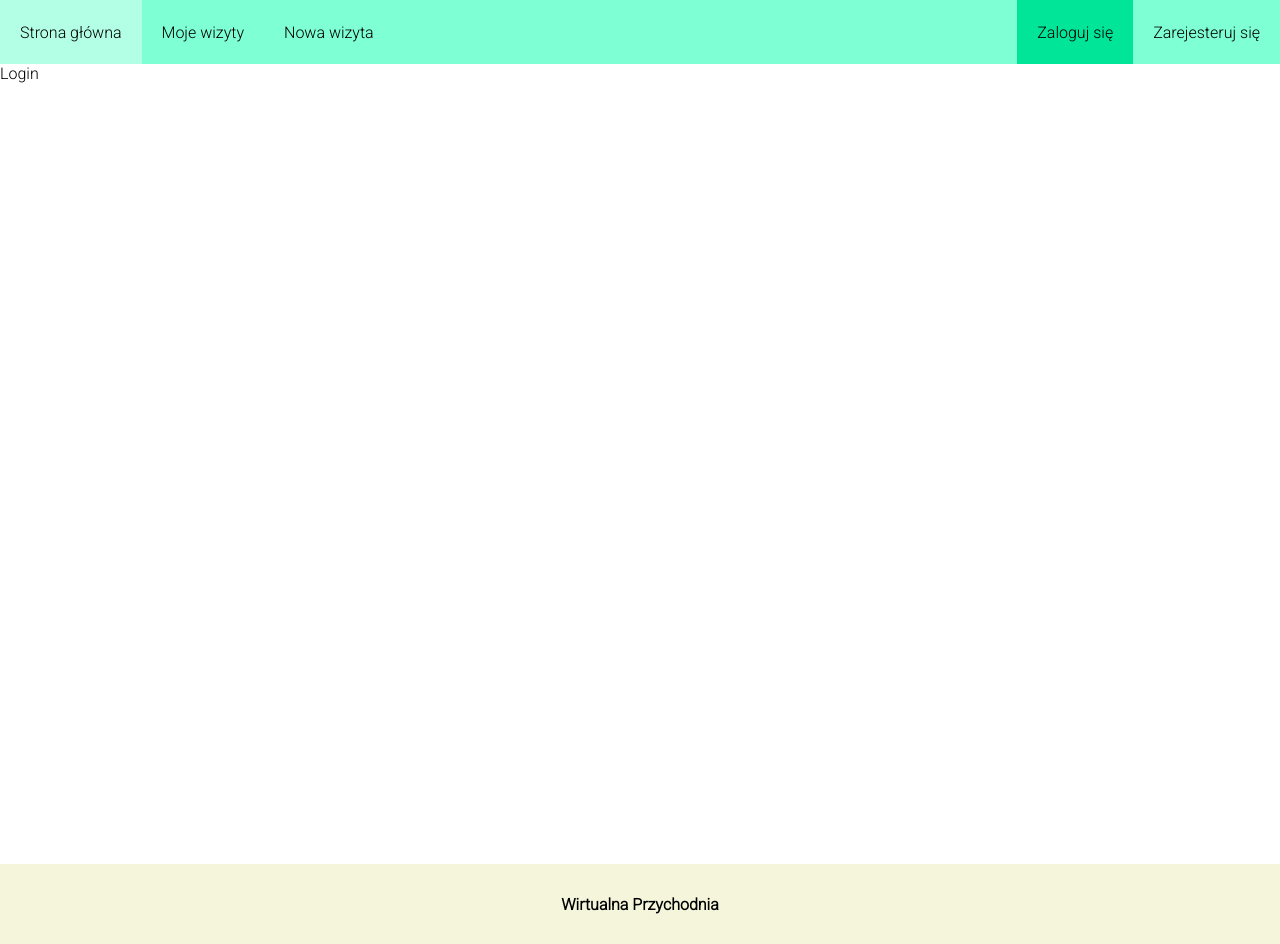
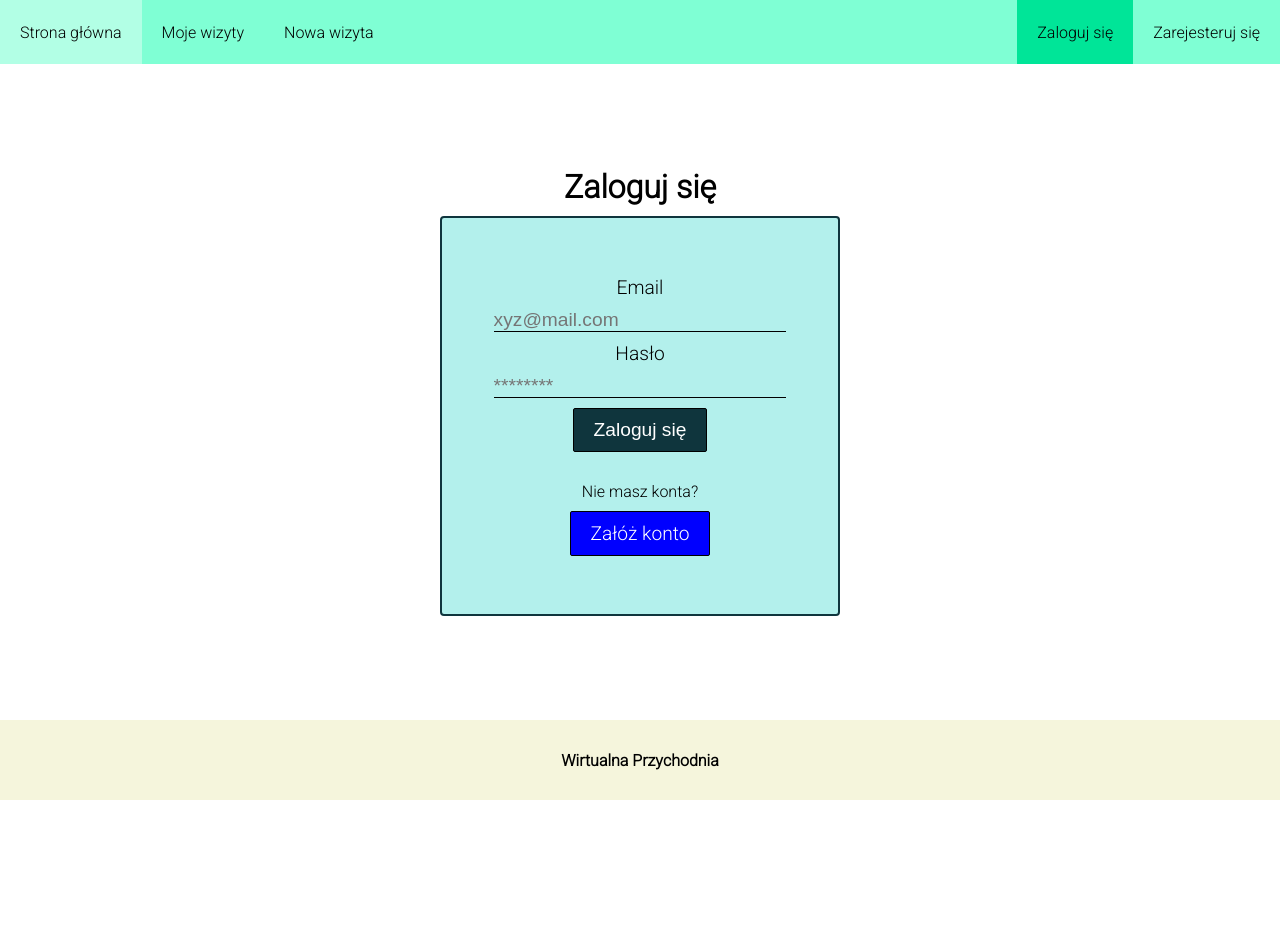
Before and after one commit to michalrusak/Wirtualna-przychodnia, a React (Create React App) app: page /login in a window 1280 px wide. After the commit the page ends 800 px from the top, so only its background shows below. Built offline with nearby package versions, Linux system fonts and the light colour scheme; no server answers.

Commit message:
Add login and register forms

```diff
--- a/package.json
+++ b/package.json
@@ -18,7 +18,8 @@
     "react-scripts": "5.0.1",
     "sass": "^1.69.0",
     "typescript": "^4.9.5",
-    "web-vitals": "^2.1.4"
+    "web-vitals": "^2.1.4",
+    "yup": "^1.3.2"
   },
   "scripts": {
     "start": "react-scripts start",
--- /dev/null
+++ b/src/pages/login/Login.scss
@@ -0,0 +1,41 @@
+@import "../../styles/main.scss";
+
+.login {
+  @extend .flex-center;
+  @extend .flex-center-page;
+  gap: 10px;
+
+  &__title {
+    color: $color-font-black;
+  }
+
+  &__form {
+    @extend .form;
+    width: 400px;
+    height: 400px;
+  }
+
+  &__label {
+    @extend .label;
+  }
+
+  &__input {
+    @extend .input;
+  }
+
+  &__error {
+    @extend .error;
+  }
+
+  &__submit {
+    @extend .submit;
+  }
+
+  &__question {
+    @extend .question;
+  }
+
+  &__redirect {
+    @include button($color-font-white, $button-bgc1);
+  }
+}
--- a/src/pages/login/Login.tsx
+++ b/src/pages/login/Login.tsx
@@ -1,5 +1,83 @@
+import { Formik, Form, Field } from "formik";
+import "./Login.scss";
+import * as yup from "yup";
+import { UserLogin } from "../../models/user.model";
+
+const LoginSchema = () =>
+  yup.object().shape({
+    email: yup
+      .string()
+      .required("Email jest wymagany!")
+      .email("Email jest nie poprawny!"),
+
+    password: yup
+      .string()
+      .required("Hasło jest wymagane")
+      .min(8, "Minimum 8 znaków!")
+      .max(20, "Maksymalnie 20 znaków"),
+  });
+
 const Login = () => {
-  return <div>Login</div>;
+  const handleLogin = (values: UserLogin) => {
+    console.log(values);
+  };
+
+  return (
+    <div className="login">
+      <h1 className="login__title">Zaloguj się</h1>
+      <Formik
+        initialValues={{
+          email: "",
+          password: "",
+        }}
+        validationSchema={LoginSchema}
+        onSubmit={(values) => {
+          handleLogin(values);
+        }}
+      >
+        {({ errors, touched }) => (
+          <Form action="" className="login__form">
+            <label htmlFor="email" className="login__label">
+              Email
+            </label>
+            <Field
+              type="email"
+              name="email"
+              id="email"
+              className="login__input"
+              placeholder="xyz@mail.com"
+            />
+            {errors.email && touched.email ? (
+              <div className="login__error">{errors.email}</div>
+            ) : null}
+            <label htmlFor="password" className="login__label">
+              Hasło
+            </label>
+            <Field
+              type="password"
+              name="password"
+              id="password"
+              className="login__input"
+              placeholder="********"
+            />
+            {errors.password && touched.password ? (
+              <div className="login__error">{errors.password}</div>
+            ) : null}
+            <Field
+              type="submit"
+              value="Zaloguj się"
+              className="login__submit"
+              id="login__button"
+            />
+            <p className="login__question">Nie masz konta?</p>
+            <a href="/register" className="login__redirect">
+              Załóż konto
+            </a>
+          </Form>
+        )}
+      </Formik>
+    </div>
+  );
 };
 
 export default Login;
--- /dev/null
+++ b/src/pages/register/Register.scss
@@ -0,0 +1,42 @@
+@import "../../styles/main.scss";
+
+.register {
+  @extend .flex-center;
+  @extend .flex-center-page;
+  margin: 10px 0;
+  gap: 10px;
+
+  &__title {
+    color: $color-font-black;
+  }
+
+  &__form {
+    @extend .form;
+    width: 400px;
+    height: 600px;
+  }
+
+  &__label {
+    @extend .label;
+  }
+
+  &__input {
+    @extend .input;
+  }
+
+  &__error {
+    @extend .error;
+  }
+
+  &__submit {
+    @extend .submit;
+  }
+
+  &__question {
+    @extend .question;
+  }
+
+  &__redirect {
+    @include button($color-font-white, $button-bgc1);
+  }
+}
--- a/src/pages/register/Register.tsx
+++ b/src/pages/register/Register.tsx
@@ -1,5 +1,120 @@
+import React, { useEffect } from "react";
+import { Formik, Form, Field } from "formik";
+import * as Yup from "yup";
+import "./Register.scss";
+import { UserRegister } from "../../models/user.model";
+
+const SignupSchema = Yup.object().shape({
+  firstName: Yup.string()
+    .min(2, "Za mało znaków!")
+    .max(50, "Za dużo znaków!")
+    .required("Imię jest wymagane!"),
+  lastName: Yup.string()
+    .min(2, "Za mało znaków!")
+    .max(50, "Za dużo znaków!")
+    .required("Nazwisko jest wymagane!"),
+  email: Yup.string()
+    .email("Email jest nie poprawny!")
+    .required("Email jest wymagany!"),
+  password: Yup.string()
+    .min(8, "Minimum 8 znaków!")
+    .max(20, "Maksymalnie 20 znaków!")
+    .required("Hasło jest wymagane!"),
+});
+
 const Register = () => {
-  return <div>Register</div>;
+  useEffect(() => {
+    document.title = "Sign Up | Blog App";
+  });
+
+  const handleRegister = (values: UserRegister) => {
+    console.log(values);
+  };
+
+  return (
+    <div className="register">
+      <h1 className="register__title">Zarejestruj się</h1>
+      <Formik
+        initialValues={{
+          firstName: "",
+          lastName: "",
+          email: "",
+          password: "",
+        }}
+        validationSchema={SignupSchema}
+        onSubmit={(values) => {
+          handleRegister(values);
+        }}
+      >
+        {({ errors, touched }) => (
+          <Form className="register__form">
+            <label htmlFor="firstname" className="register__label">
+              Imię
+            </label>
+            <Field
+              name="firstName"
+              id="firstname"
+              className="register__input"
+              placeholder="Firstname"
+            />
+            {errors.firstName && touched.firstName ? (
+              <div className="register__error">{errors.firstName}</div>
+            ) : null}
+            <label htmlFor="lastname" className="register__label">
+              Nazwisko
+            </label>
+            <Field
+              name="lastName"
+              id="lastname"
+              className="register__input"
+              placeholder="Lastname"
+            />
+            {errors.lastName && touched.lastName ? (
+              <div className="register__error">{errors.lastName}</div>
+            ) : null}
+            <label htmlFor="email" className="register__label">
+              Email
+            </label>
+            <Field
+              name="email"
+              type="email"
+              id="email"
+              className="register__input"
+              placeholder="xyz@mail.com"
+            />
+            {errors.email && touched.email ? (
+              <div className="register__error">{errors.email}</div>
+            ) : null}
+            <label htmlFor="password" className="register__label">
+              Hasło
+            </label>
+            <Field
+              name="password"
+              type="password"
+              id="password"
+              className="register__input"
+              placeholder="********"
+            />
+            {errors.password && touched.password ? (
+              <div className="register__error">{errors.password}</div>
+            ) : null}
+
+            <Field
+              type="submit"
+              value="Zarejestruj się"
+              className="register__submit"
+              id="register__button"
+            />
+
+            <p className="register__question">Masz już konto?</p>
+            <a href="/login" className="register__redirect">
+              Zaloguj się!
+            </a>
+          </Form>
+        )}
+      </Formik>
+    </div>
+  );
 };
 
 export default Register;
--- a/src/styles/base/_normalize.scss
+++ b/src/styles/base/_normalize.scss
@@ -18,6 +18,6 @@ h1 {
 }
 
 .container {
-  min-height: 100vh;
+  min-height: 82vh;
   width: 100%;
 }
--- a/src/styles/utils/_extends.scss
+++ b/src/styles/utils/_extends.scss
@@ -3,3 +3,65 @@
   justify-content: center;
   align-items: center;
 }
+
+.flex-center-page {
+  flex-direction: column;
+  width: 100%;
+  min-height: 82vh;
+  // height: 100%;
+  // margin: 20px 0;
+}
+
+.form {
+  display: flex;
+  flex-direction: column;
+  justify-content: center;
+  align-items: center;
+  gap: 10px;
+  border: 2px solid $dark-blue-color;
+  border-radius: 4px;
+  background-color: lighten($form-bgc, 30);
+  padding: 15px;
+}
+
+.label {
+  font-size: 1.2em;
+}
+
+.input {
+  width: 80%;
+  font-size: 1.2em;
+  border: none;
+  border-bottom: 1px solid black;
+  background-color: transparent !important;
+
+  &:focus {
+    outline: none;
+  }
+}
+
+.error {
+  font-weight: bold;
+  font-size: 1.2em;
+  color: $error-color;
+}
+
+.submit {
+  font-size: 1.2em;
+  font-weight: normal;
+  color: $color-font-white;
+  background-color: $dark-blue-color;
+  padding: 10px 20px;
+  border-radius: 2px;
+  border: 1px solid black;
+  cursor: pointer;
+
+  &:hover {
+    background-color: darken($color: $dark-blue-color, $amount: 10);
+    color: darken($color: $color-font-white, $amount: 10);
+  }
+}
+
+.question {
+  margin-top: 20px;
+}
--- a/src/styles/utils/_variables.scss
+++ b/src/styles/utils/_variables.scss
@@ -11,6 +11,9 @@ $disabled-color: grey;
 $hover-color: aqua;
 $active-color: red;
 $today-color: blue;
+$error-color: #ff5a33;
+$dark-blue-color: #0f353d;
+$form-bgc: #34d6cb;
 
 $grid-breakpoints: (
   xxs: 0,
```
Also changed, not shown: src/models/user.model.ts (added, +8 -0 lines), 1 other file (tests, documents, lock files or other folders).
